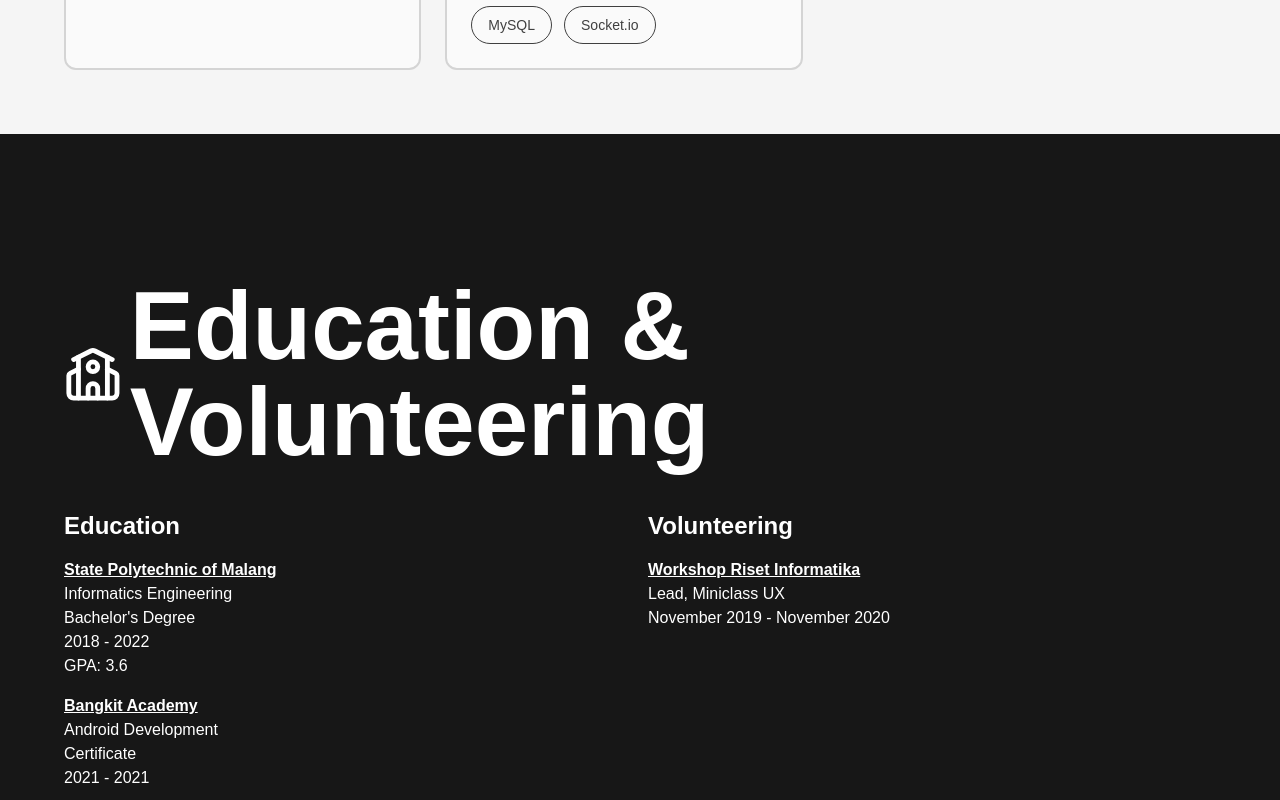
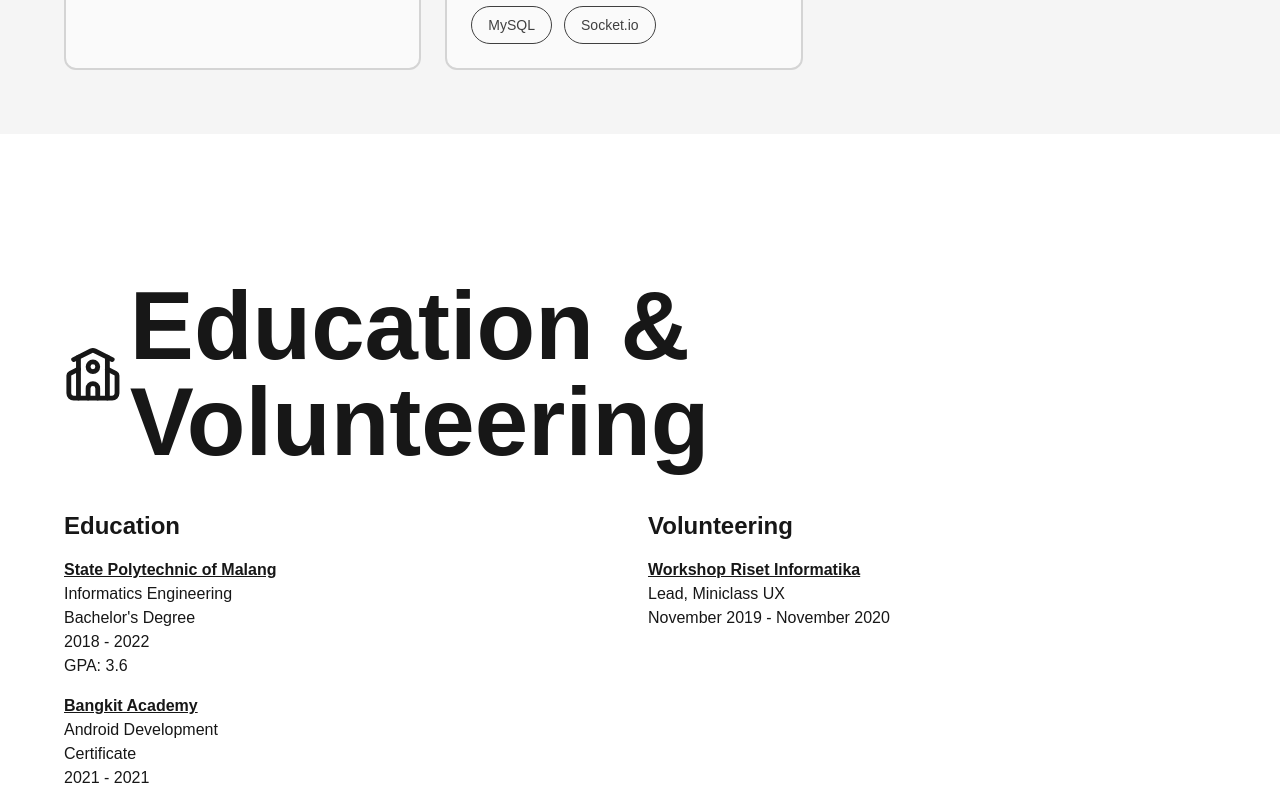
Before and after one commit to mirfanrafif/resumee, a Next.js app: page / in a window 1280 px wide. Shown: the part 3520-4320 px from the top of the page. Built offline with nearby package versions, Linux system fonts and the light colour scheme; a web font is replaced by a local one.

Commit message:
[FIX] colors on sections

```diff
--- a/src/app/components/education-section.jsx
+++ b/src/app/components/education-section.jsx
@@ -5,7 +5,7 @@ import { BigTitle } from "./big-title";
 
 export const EducationSection = ({ education, volunteer }) => {
   return (
-    <Section id="education" className="bg-neutral-900 text-white">
+    <Section id="education">
       <div className="space-y-10">
         <BigTitle>
           <div className="flex flex-row items-center gap-2">
--- a/src/app/components/socials-section.jsx
+++ b/src/app/components/socials-section.jsx
@@ -5,7 +5,10 @@ import { BigTitle } from "./big-title";
 
 export const SocialsSection = ({ socials }) => {
   return (
-    <Section id="socials">
+    <Section
+      id="socials"
+      className="bg-neutral-100 dark:bg-neutral-900 dark:text-white"
+    >
       <div className="space-y-10">
         <BigTitle>
           <div className="flex flex-row items-center gap-2">
```
